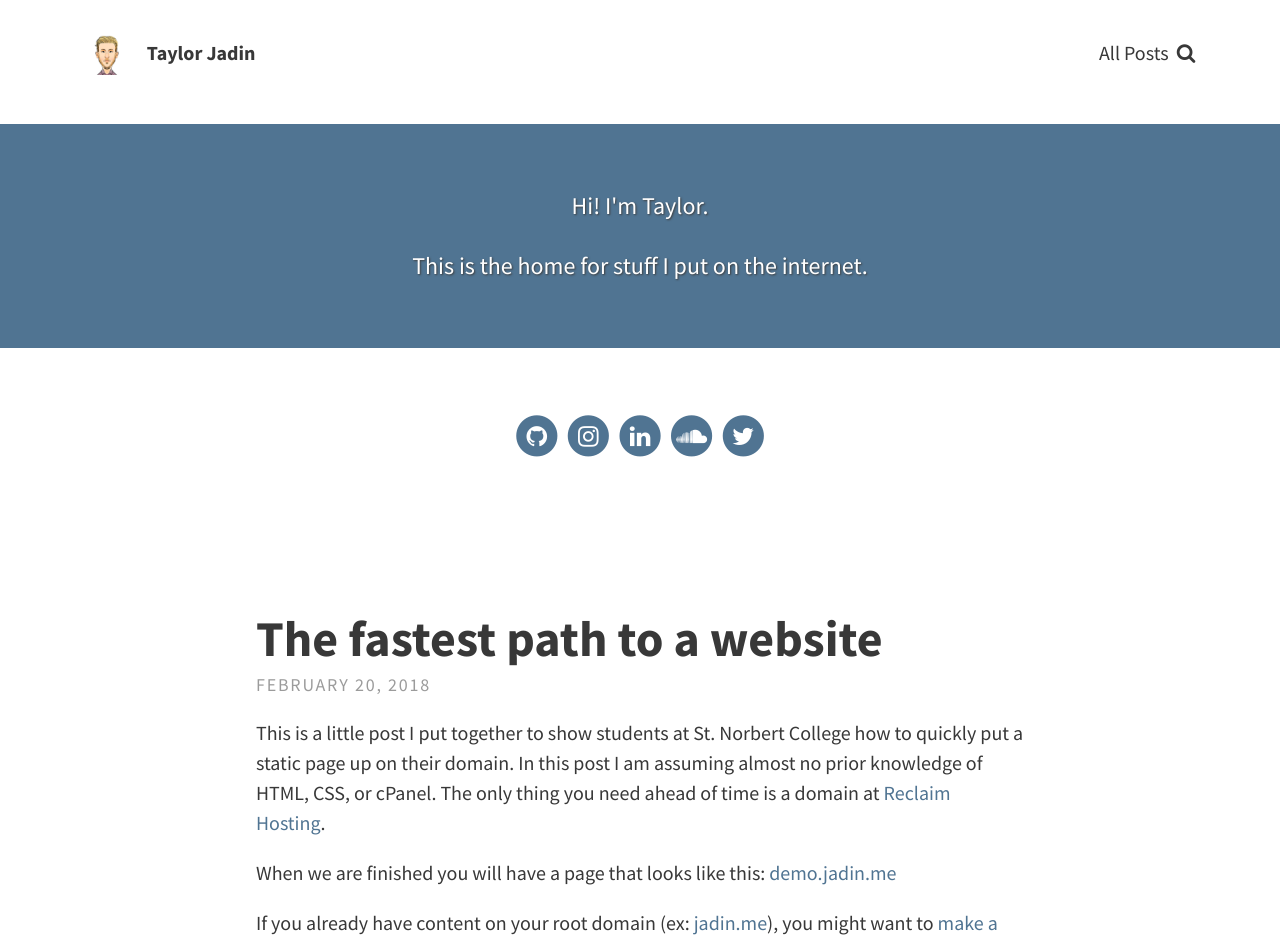
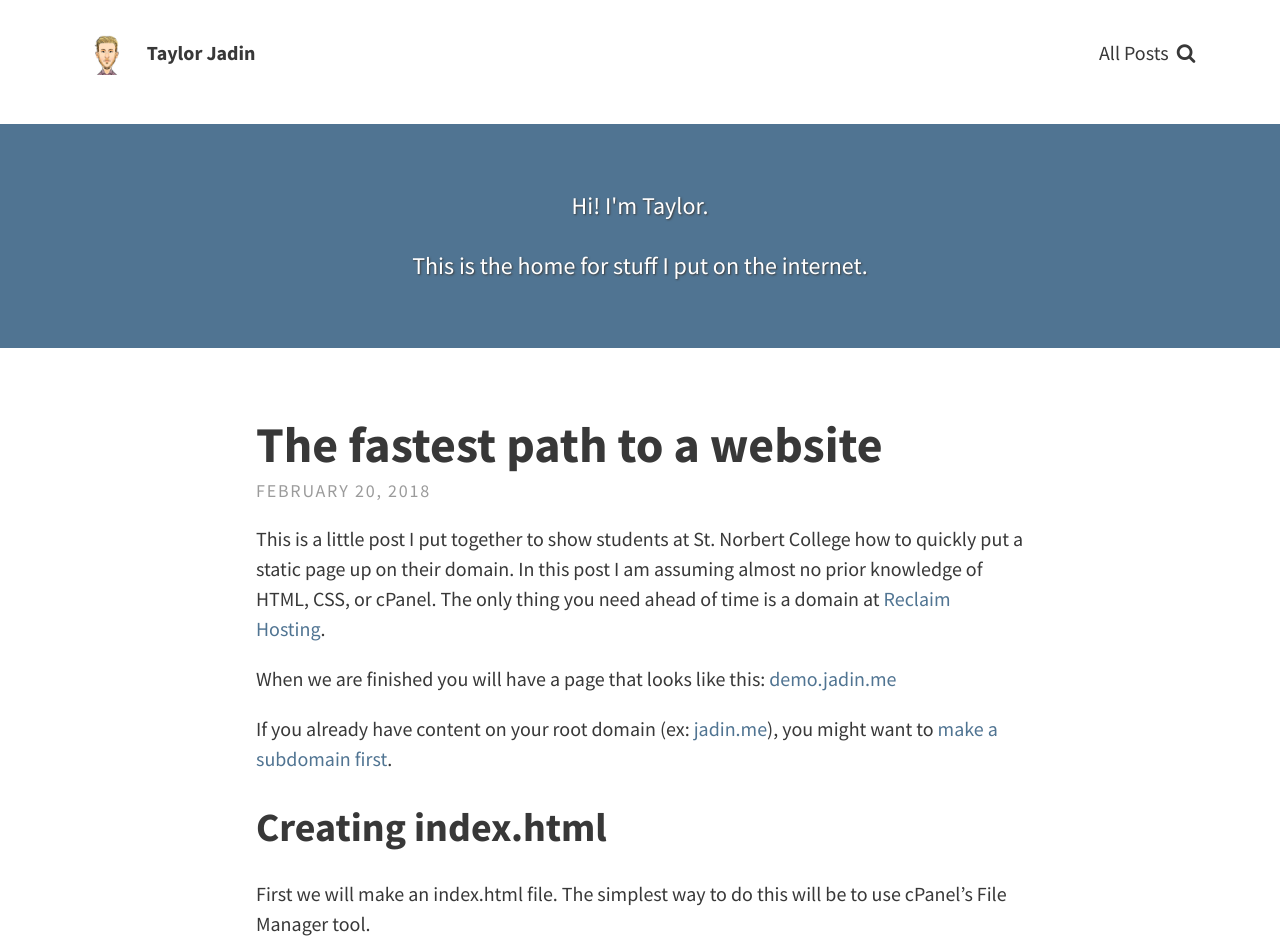
Before and after one commit to TaylorJadin/jadin.me-jekyll, a Jekyll site: the page built from index.html, in a window 1280 px wide. Shown: the top 943 px of the page. Built offline with Jekyll 4.4.1, drawn with Linux system fonts in a browser that asks for light colours; the list of posts is cut into pages by our own code.

Commit message:
put footer back

```diff
--- a/_includes/footer.html
+++ b/_includes/footer.html
@@ -1,5 +1,11 @@
 {% if site.theme_settings.footer_text %}
 <footer class="site-footer">
     <p class="text">{{ site.theme_settings.footer_text }}</p>
+    <div class="footer-icons">
+        <ul>
+        <!-- Social icons from Font Awesome, if enabled -->
+        {% include icons.html %}
+        </ul>
+    </div>
 </footer>
 {% endif %}
--- a/_includes/homeicons.html
+++ /dev/null
@@ -1,10 +0,0 @@
-{% if site.theme_settings.footer_text %}
-<footer class="site-footer">
-    <div class="footer-icons">
-        <ul>
-        <!-- Social icons from Font Awesome, if enabled -->
-        {% include icons.html %}
-        </ul>
-    </div>
-</footer>
-{% endif %}
--- a/_layouts/home.html
+++ b/_layouts/home.html
@@ -9,8 +9,6 @@
     {{ site.theme_settings.header_text }}
   </div>
   {% endif %}
-
-  {% include homeicons.html %}
 
   <div class="posts">
     {% for post in paginator.posts %}
```
